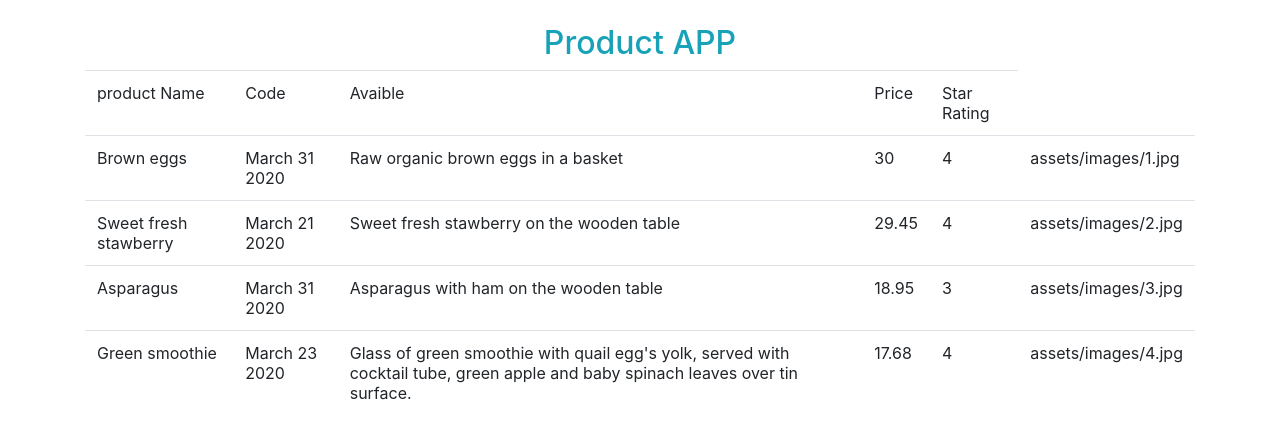
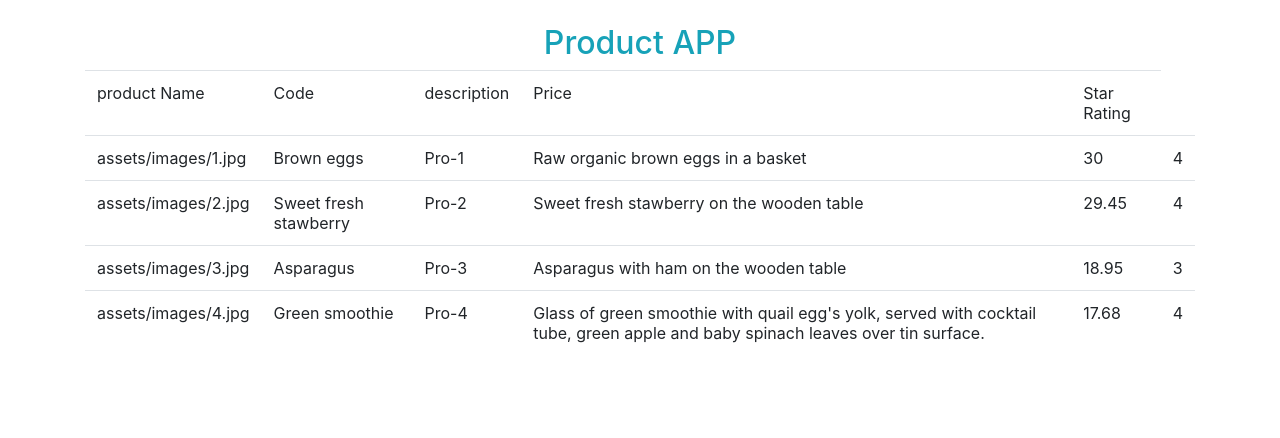
Before and after one commit to sarveshhome/angular-ivy-productapp, an Angular app: page / in a window 1280 px wide. Shown: the top 438 px of the page. Built offline with nearby package versions, Linux system fonts and the light colour scheme.

Commit message:
1 file modified

```diff
--- a/src/app/app.component.html
+++ b/src/app/app.component.html
@@ -8,20 +8,19 @@
               <tr>
                 <td> product Name </td>
                 <td> Code </td>
-                <td> Avaible </td>
+                <td> description </td>
                 <td> Price </td>
                 <td> Star Rating </td>
               </tr>
           </thead>
           <tbody>
             <tr *ngFor="let product of products">
+              <td>{{product.imageUrl}}</td>
               <td>{{product.productName}}</td>
-              <td>{{product.releaseDate}}</td>
+              <td>{{product.productCode}}</td>
               <td>{{product.description}}</td>
               <td>{{product.price}}</td>
               <td>{{product.starRating}}</td>
-              <td>{{product.imageUrl}}</td>
-
 
             </tr>
           </tbody>
```
